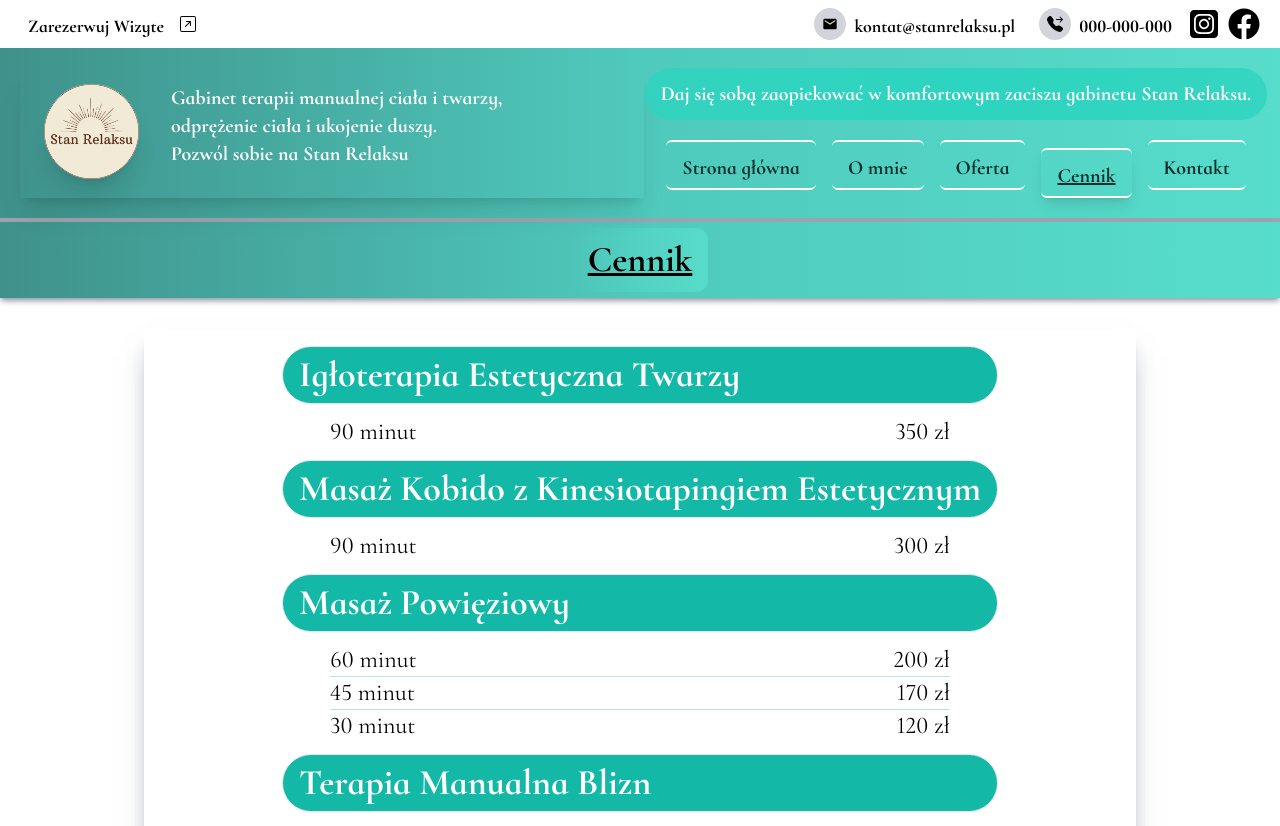
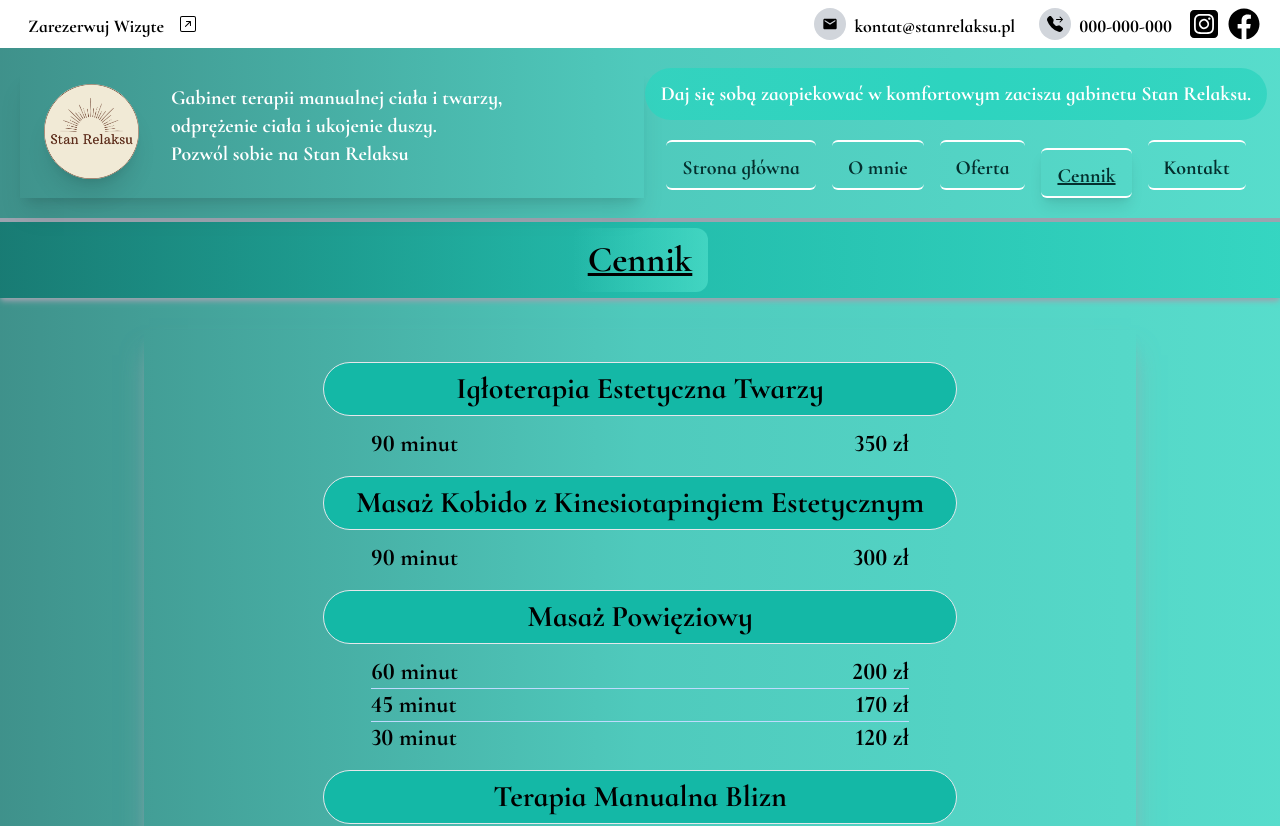
Before and after one commit to PiotrRegulski/stan-relaksu, a Next.js app: page /prices in a window 1280 px wide. Shown: the top 826 px of the page. Built offline with nearby package versions, Linux system fonts and the light colour scheme.

Commit message:
changed colors

```diff
--- a/src/app/prices/page.tsx
+++ b/src/app/prices/page.tsx
@@ -5,11 +5,11 @@ import PageHeader from "@/components/homepage/PageHeader";
 import BackLink from "@/components/layout/BackLink";
 const page = () => {
   return (
-    <div className="flex flex-col">
+    <div className="flex flex-col bg-gradient-to-r from-teal-700/80 via-teal-500/75 to-teal-400/80">
       <PageHeader id={"prices"}>Cennik</PageHeader>
-      <div className=" flex justify-center h-2/3 md:py-4 md:px-2  shadow-xl shadow-gray-400/75 md:mx-36 md:my-8 ">
+      <div className=" flex justify-center h-2/3 md:py-4 md:px-2  shadow-xl shadow-gray-400/75 md:mx-36 md:my-8  ">
         <AllPriceList />
-      </div>{" "}
+      </div>
       <BackLink>Zobacz szczegóły oferty</BackLink>
     </div>
   );
--- a/src/components/pricelist/AllPriceList.tsx
+++ b/src/components/pricelist/AllPriceList.tsx
@@ -7,9 +7,9 @@ const AllPriceList = () => {
   return (
     <div>
       {OfferItem.map((item) => (
-        <div key={item.id}>
+        <div key={item.id} >
           <Link href={`/offer/${item.slug}`}>
-            <h2 className="bg-teal-500 text-white  text-xl lg:text-4xl border rounded-full mx-auto px-4 py-2 font-bold">
+            <h2 className="bg-teal-500 text-black text-center  text-xl lg:text-3xl border rounded-full mx-auto px-8 py-2 font-bold mt-4">
               {item.title}
             </h2>
           </Link>
@@ -17,7 +17,7 @@ const AllPriceList = () => {
           <ul className="divide-y divide-blue-200 my-3 ">
             {item.prices?.map((price) => (
               <li key={price.id} className="text-xl lg:text-2xl mx-12 ">
-                <div className="flex justify-between ">
+                <div className="flex justify-between font-bold">
                   <div>{price.priceName}</div>
                   <div>{price.price}</div>
                 </div>
```
